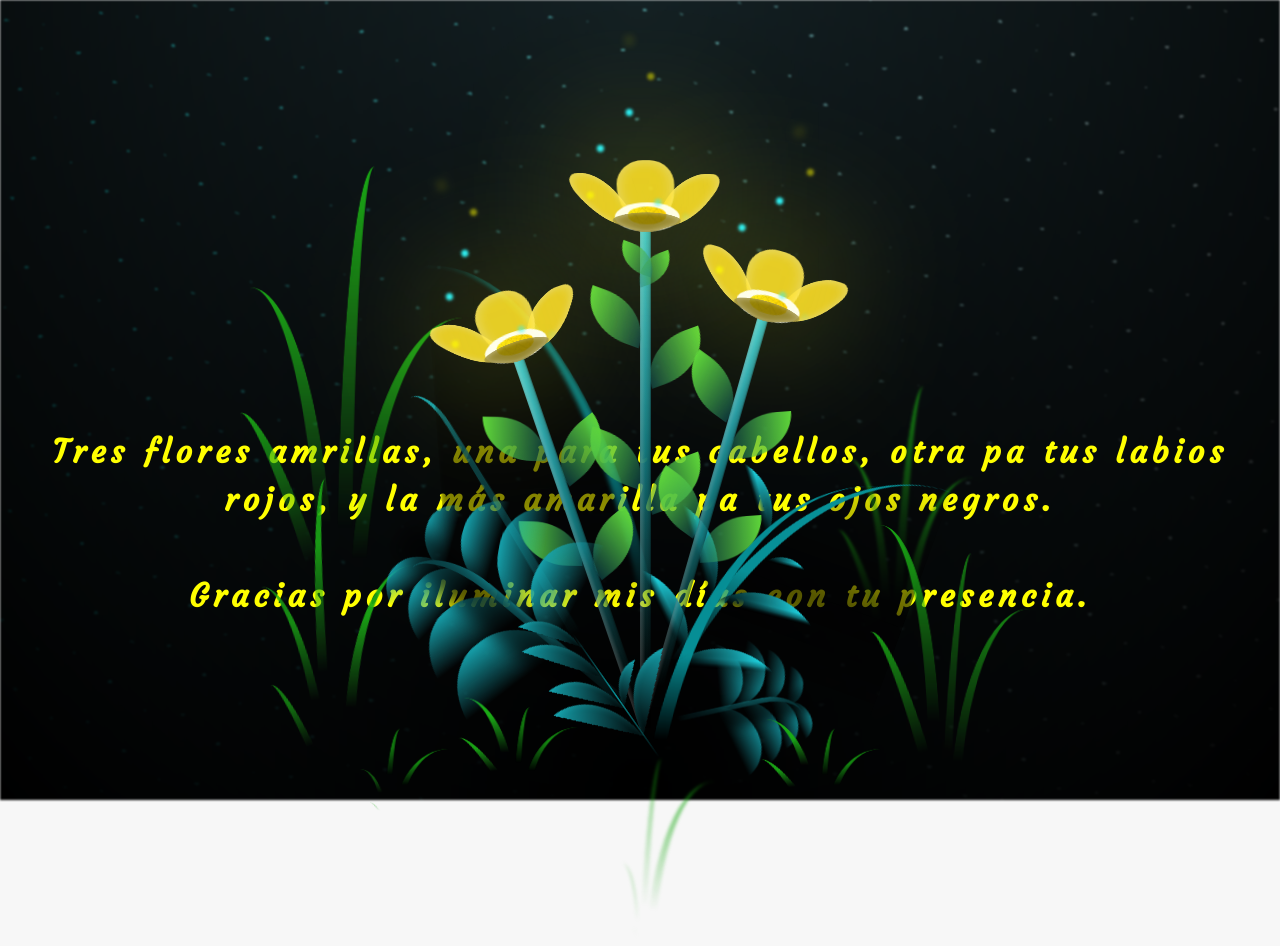
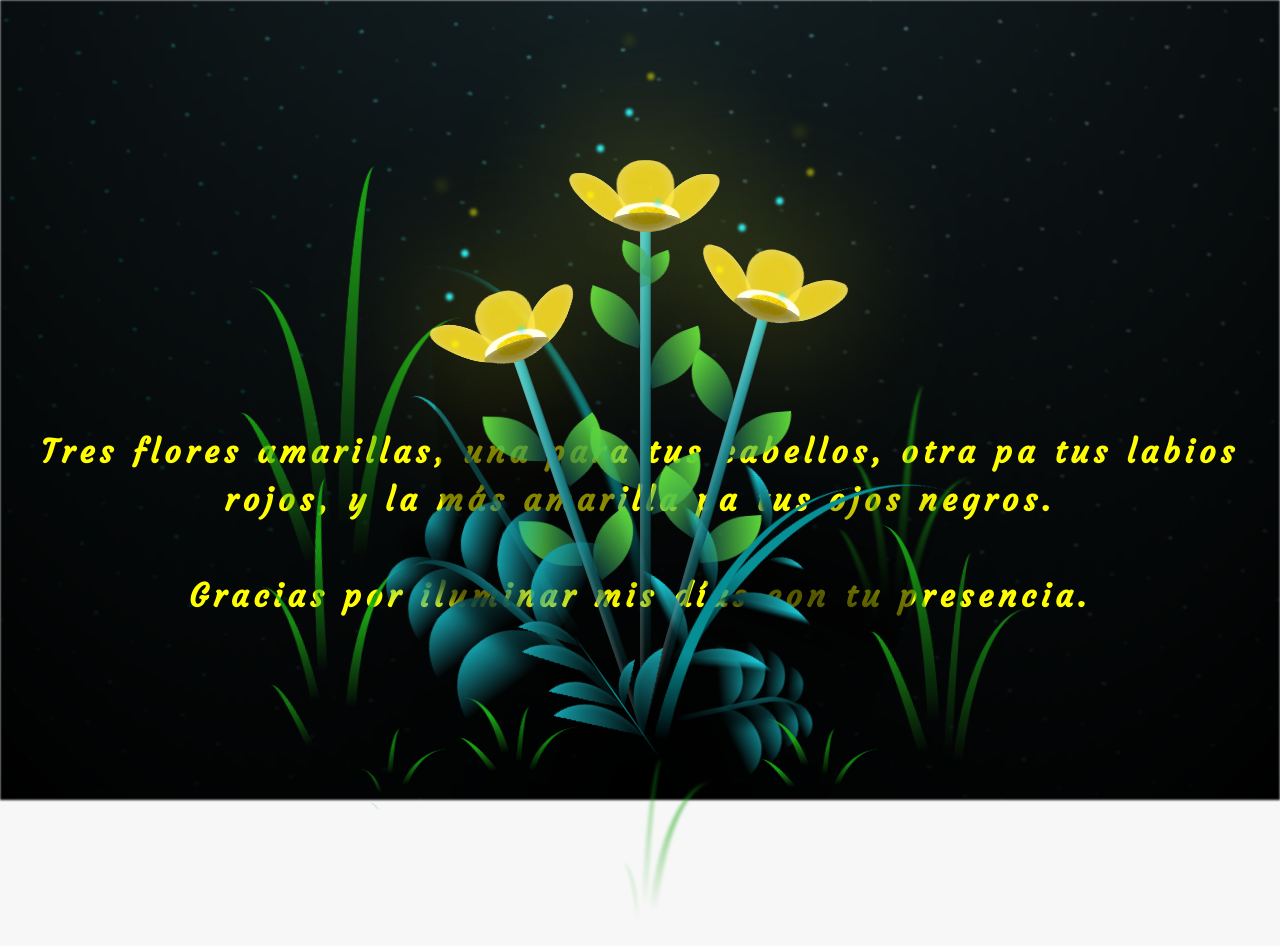
Before and after one commit to xXSebasMDXx/Flores-Amarillas, a plain HTML site: page flower.html in a window 1280 px wide. Drawn offline with Linux system fonts and the light colour scheme; a web font is replaced by a local one.

Commit message:
Error en el texto corregido

```diff
--- a/flower.html
+++ b/flower.html
@@ -20,7 +20,7 @@
     <!-- <h1 class="titulo">Estas flores amarillas son un reflejo de la alegría que traes a mi vida. <br> <br>
       Gracias por iluminar mis días con tu presencia.</h1> -->
 
-    <h1 class="titulo">Tres flores amrillas, una para tus cabellos, otra pa tus labios rojos, y la más amarilla pa tus ojos negros. <br> <br>
+    <h1 class="titulo">Tres flores amarillas, una para tus cabellos, otra pa tus labios rojos, y la más amarilla pa tus ojos negros. <br> <br>
       Gracias por iluminar mis días con tu presencia.</h1>
 
     <div class="night"></div>
```
